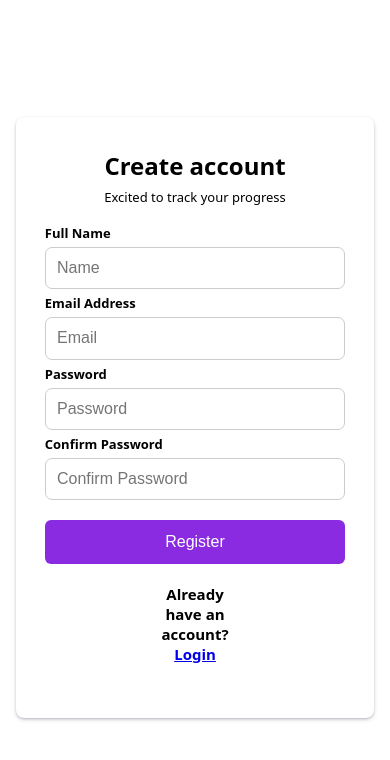
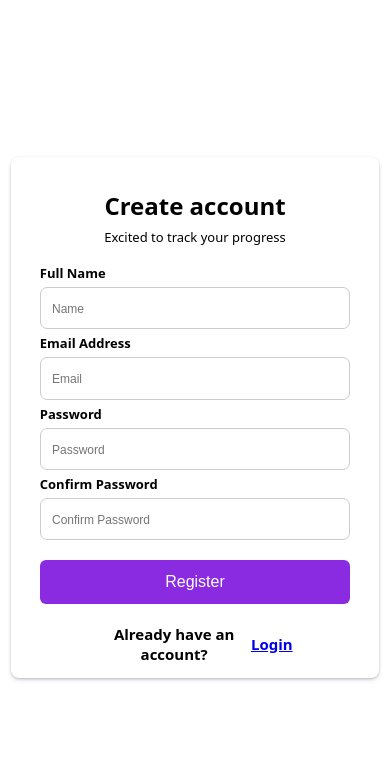
Before and after one commit to Kingsley4o4/Analytics-Dashboard-, a React (Vite) app: page /signup in a window 390 px wide. Shown: the top 760 px of the page. Built offline with nearby package versions, Linux system fonts and the light colour scheme.

Commit message:
Styling on the mobile

```diff
--- a/src/component/auth/Login.jsx
+++ b/src/component/auth/Login.jsx
@@ -88,26 +88,28 @@ function Login() {
           <i>Enter your credentials to access your account</i>
 
           <div className="inputContainer">
+            <label>Email</label>
             <input
               type="email"
               onChange={(e) => setValidateEmail(e.target.value)}
               value={validateEmail}
               placeholder="Enter your Gmail.."
             />
-            <span style={{ marginTop: "-25px" }}>
+            <span >
               {error.emailCheck && (
-                <span style={{ color: "red", fontSize: "12px" }}>
+                <span style={{ color: "red", fontSize: "12px",}}>
                   {error.emailCheck}
                 </span>
               )}
             </span>
+            <label>Password</label>
             <input
               type="password"
               onChange={(e) => setValidatePassword(e.target.value)}
               value={validatePassword}
               placeholder="Enter your Password.."
             />
-            <span style={{ marginTop: "-25px" }}>
+            <span style={{ marginTop: "" }}>
               {error.passwordCheck && (
                 <span style={{ color: "red" }}>
                   {validatePassword.length >= 8 ? (
@@ -122,7 +124,7 @@ function Login() {
             </span>
             <button onClick={handleClick}> {isLoading ? "Loading..." : "Login"} </button>
          <span style={{ fontSize: "15px",color:"red" }}>{error.LoginError}</span>
-            <span style={{ fontSize: "15px" }}>
+            <span style={{ fontSize: "15px", marginTop:"20px", textAlign:"center" }}>
               Don't have an account? <Link to="/signup">Sign up now</Link>
             </span>
           </div>
--- a/src/component/auth/SignUp.jsx
+++ b/src/component/auth/SignUp.jsx
@@ -164,7 +164,12 @@ const SignUp = ({userRegisterNameSignUp, setUserRegisterNameSignUp}) => {
                 fontSize: "15px",
                 textAlign: "center",
                 marginTop: "20px",
-                paddingInline: "7rem",
+                display:"flex",
+                justifyContent:"center",
+                alignItems:"center",
+                padding:"0 3.6rem"
+
+
               }}
             >
               Already have an account? <Link to="/"> Login </Link>
--- a/src/component/auth/login.css
+++ b/src/component/auth/login.css
@@ -6,6 +6,9 @@
   height: 97vh;
 }
 
+input::placeholder{
+  font-size: 12px;
+}
 .modial {
   padding-top:40px;
   border-radius: 10px;
@@ -22,9 +25,9 @@
 .inputContainer {
   display: flex;
   flex-direction: column;
-  gap: 20px;
-  align-items: center;
-  margin-top: 2rem;
+
+  /* align-items: center; */
+  margin-top: 1rem;
 }
 
 .modial span {
@@ -33,6 +36,7 @@
 }
 
 .padlock {
+
   border: 3px solid blueviolet;
   border-radius: 50%;
   padding: 35px;
@@ -101,15 +105,18 @@ button {
 }
 
 @media (max-width: 480px) {
+
   .modial {
-    margin: 0.5rem;
-    padding: 1rem;
+    margin:0 auto;
+    padding: 0 2rem;
     border-radius: 8px;
+    height: 30rem;
   }
 
   .inputContainer {
     margin-top: 1rem;
   }
+
 
   .modial span {
     font-size: 18px;
@@ -132,6 +139,7 @@ button {
   .modial {
     margin: 0.2rem;
     padding: 0.8rem;
+
   }
 
   .modial span {
--- a/src/component/auth/signup.css
+++ b/src/component/auth/signup.css
@@ -9,6 +9,9 @@
 .modial-signup span {
   font-size: 24px;
   font-weight: 600;
+}
+input::placeholder{
+  font-size: 12px;
 }
 .modial-signup {
   /* margin-top: 2rem; */
@@ -87,9 +90,7 @@ i {
 
   .modial-signup {
     margin: 1rem;
-
-    width: 100%;
-    max-width: 24rem;
+    width: 26rem;
     box-shadow:
       rgba(50, 50, 93, 0.25) 0px 2px 5px -1px,
       rgba(0, 0, 0, 0.3) 0px 1px 3px -1px;
@@ -136,10 +137,12 @@ i {
     margin: 0.5rem;
     padding: 1rem;
     border-radius: 8px;
+    width:21rem;
   }
 
   .modialCard {
     padding: 0.8rem;
+    height: 26rem;
   }
 
   .first-content {
```
